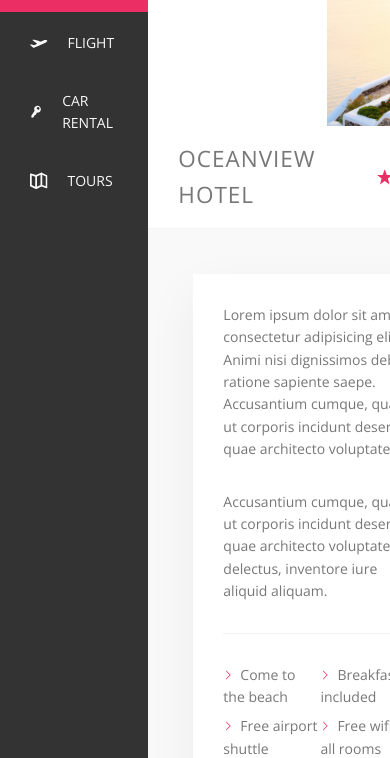
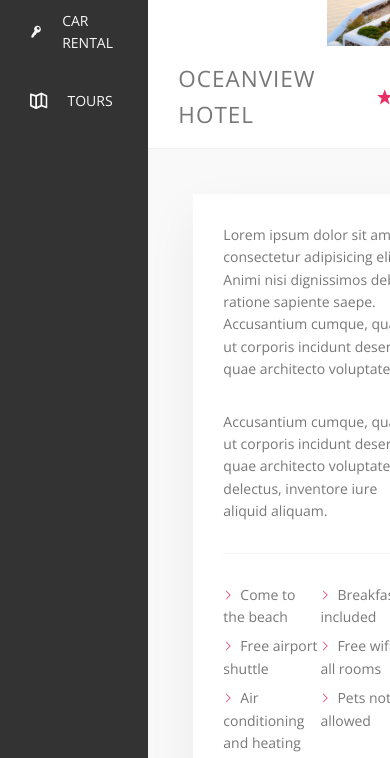
Before and after one commit to Branley22/booking_app, a website: page index.html in a window 390 px wide. Shown: the part 225-983 px from the top of the page. Drawn offline with nearby package versions, Linux system fonts and the light colour scheme.

Commit message:
media queries

```diff
--- a/sass/_base.scss
+++ b/sass/_base.scss
@@ -36,6 +36,9 @@ Grey dark 3: #999
   --line: 1px solid var(--color-grey-light-2);
 }
 
+$bp-largest: 75em; //1200px
+$bp-large: 68.75em; //1100/16
+
 * {
   margin: 0;
   padding: 0;
--- a/sass/_layout.scss
+++ b/sass/_layout.scss
@@ -5,6 +5,10 @@
   box-shadow: var(--shadow-dark);
 
   min-height: 50rem;
+
+  @media only screen and (max-width: $bp-largest) {
+    margin: 0;
+  }
 }
 
 .header {
```
Also changed, not shown: css/style.css.
